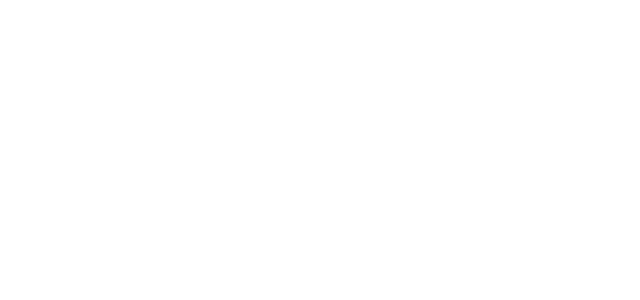
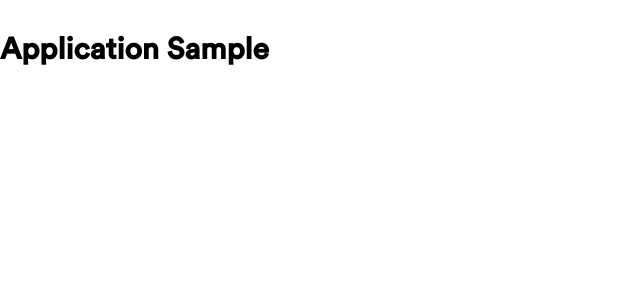
Before and after one commit to Nutod/contacts-directory, a React (Create React App) app: page / in a window 1280 px wide. Shown: the top 300 px of the page, without its empty margins (0-640 px from the left). Built offline with nearby package versions, Linux system fonts and the light colour scheme.

Commit message:
Added font styles

```diff
--- a/src/App.js
+++ b/src/App.js
@@ -1,10 +1,10 @@
-import React, { Component } from 'react';
+import React, { Component } from "react";
 
 class App extends Component {
 	render() {
 		return (
 			<div className="App">
-
+				<h1>Application Sample</h1>
 			</div>
 		);
 	}
--- a/src/index.css
+++ b/src/index.css
@@ -1,15 +1,24 @@
 *,
 *:before,
 *:after {
-  margin: 0;
-  padding: 0;
   box-sizing: inherit;
 }
 
+@font-face {
+  font-family: "Circular";
+  src: url('/public/assets/fonts/CircularStd-Medium.woff') format(woff);
+  font-weight: normal;
+}
+
 html {
-
+  box-sizing: border-box;
+  font-size: 10px;
 }
 
 body {
-
+  font-family: 'Circular';
+  margin: 0;
+  padding: 0;
+  font-size: 1.5rem;
+  line-height: 2;
 }
```
Also changed, not shown: public/assets/fonts/CircularStd-Bold.woff (added), public/assets/fonts/CircularStd-Medium.woff (added), src/components/elements/Logo/Logo.js (added). Lines whose indentation alone changed are shown as unchanged.
